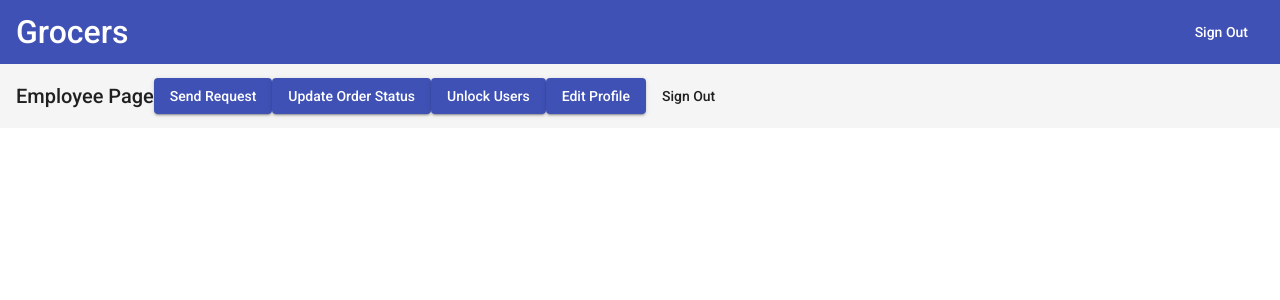
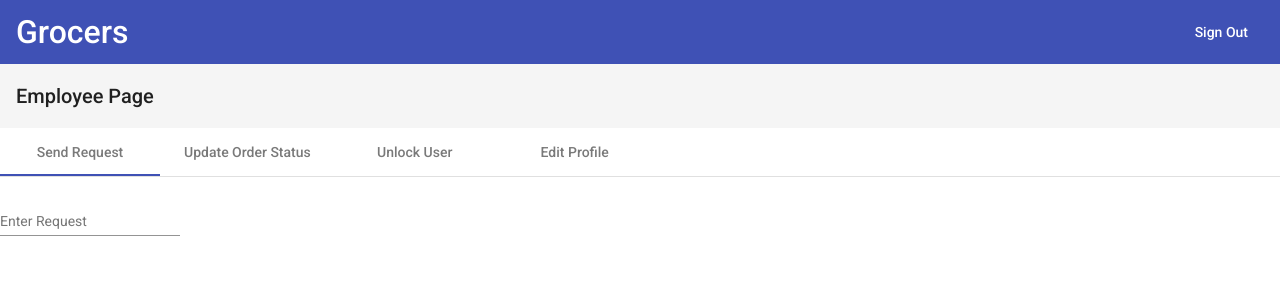
Before and after one commit to haa96/Grocers, an Angular app in the folder Frontend/grocers/: page /empmain in a window 1280 px wide. Shown: the top 300 px of the page. Built offline with nearby package versions, Linux system fonts and the light colour scheme.

Commit message:
Update empmain.component.html

```diff
--- a/Frontend/grocers/src/app/employee/empmain/empmain.component.html
+++ b/Frontend/grocers/src/app/employee/empmain/empmain.component.html
@@ -2,19 +2,74 @@
     <span class="g">Employee Page
     </span>
     <span class="example-spacer"></span>
-    <button mat-raised-button color="primary">
-        Send Request
-    </button>
-    <button mat-raised-button color="primary">
-        Update Order Status
-    </button>
-    <button mat-raised-button color="primary">
-        Unlock Users
-    </button>
-    <button mat-raised-button color="primary">
-        Edit Profile
-    </button>
-    <button mat-button (click)="openHome()">
-        Sign Out
-    </button>
+
+
   </mat-toolbar>
+  <mat-tab-group animationDuration="0ms">
+    <mat-tab label="Send Request">
+        <br>
+        <mat-form-field>
+            <mat-label>Enter Request</mat-label>
+                <input matInput>
+        </mat-form-field>
+
+    </mat-tab>
+    <mat-tab label="Update Order Status">
+        <mat-card class="card">
+            Order Status:
+        </mat-card>
+        <mat-form-field>
+            <mat-label>Order ID</mat-label>
+                <input matInput>
+        </mat-form-field>
+        <br>
+        <mat-form-field>
+        <mat-label>Update order to</mat-label>
+                <input matInput>
+        </mat-form-field>
+
+    </mat-tab>
+    <mat-tab label="Unlock User">
+        <mat-card class="card">
+            Locked Users:
+        </mat-card>
+        <mat-form-field>
+        <mat-label>Enter User Id to unlock</mat-label>
+                <input matInput>
+        </mat-form-field>
+
+    </mat-tab>
+    <mat-tab label="Edit Profile">
+    <mat-card class="card">
+        <mat-form-field>
+            <mat-label>New First Name</mat-label>
+                <input matInput>
+        </mat-form-field>
+        <br>
+        <mat-form-field>
+            <mat-label>New Last Name</mat-label>
+                <input matInput>
+        </mat-form-field>
+        <br>
+        <mat-form-field>
+            <mat-label>New Password</mat-label>
+                <input matInput >
+        </mat-form-field>
+        <br>
+        <mat-form-field>
+            <mat-label>New Address</mat-label>
+                <input matInput>
+        </mat-form-field>
+        <br>
+        <mat-form-field>
+            <mat-label>New Phone Number</mat-label>
+                <input matInput >
+        </mat-form-field>
+
+
+        <br>
+        <button mat-raised-button color="primary" mat-dialog-close mat-dialog-close="false">Save</button>
+    </mat-card>
+
+    </mat-tab>
+  </mat-tab-group>
```
